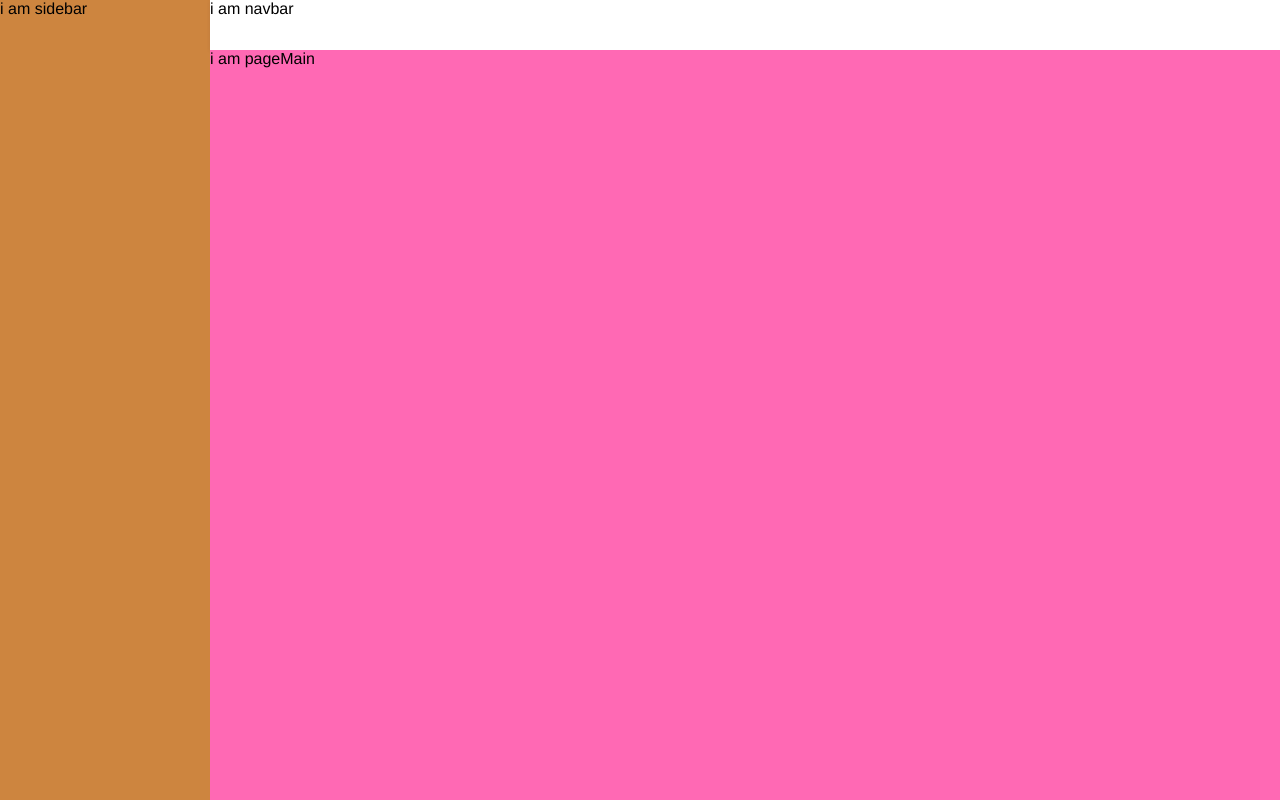
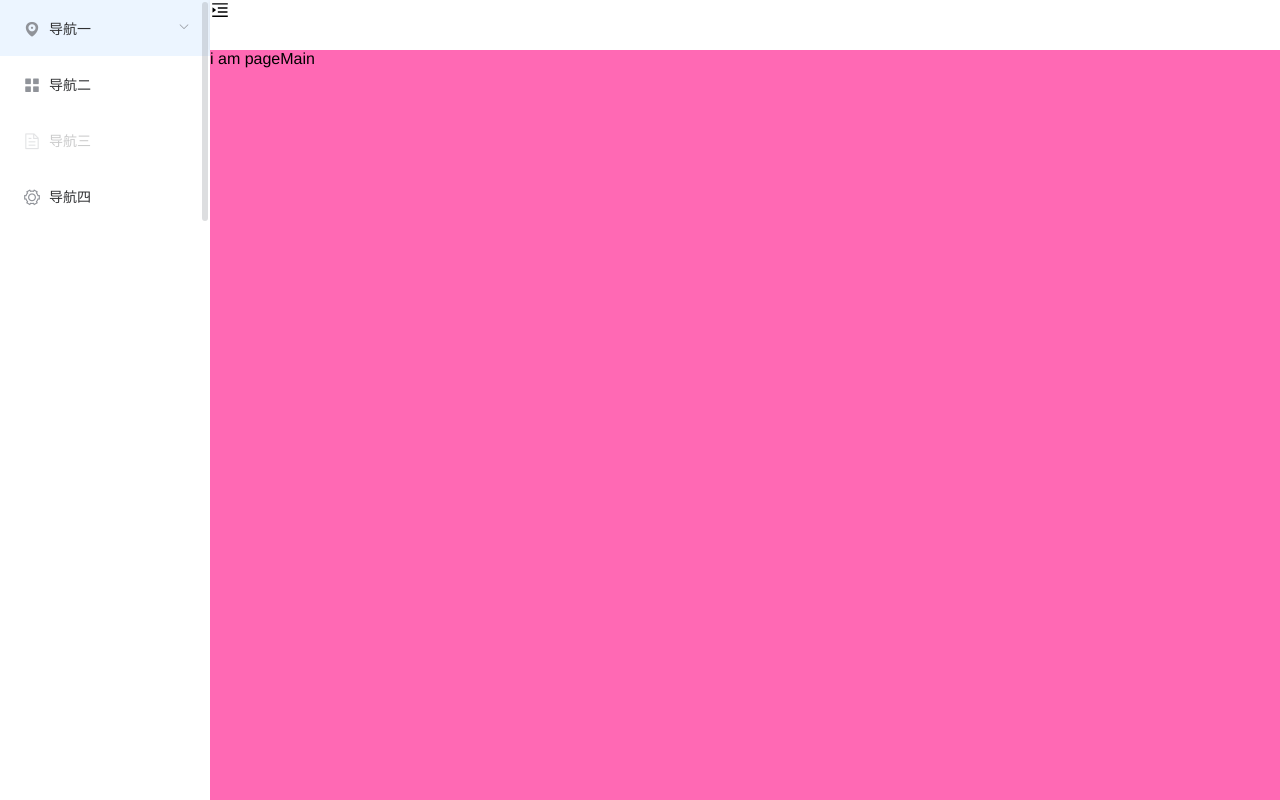
Before and after one commit to razzh7/vue-admin-webapp, a Vue app: page / in a window 1280 px wide. Built offline with nearby package versions, Linux system fonts and the light colour scheme; no server answers.

Commit message:
add:菜单栏收缩

```diff
--- /dev/null
+++ b/src/components/Hamburger/index.vue
@@ -0,0 +1,43 @@
+<template>
+  <div class="hamburger-container" @click="toggleClick">
+    <svg
+      class="hamburger"
+      :class="{ 'isActive': isActive }"
+      viewBox="0 0 1024 1024"
+      xmlns="http://www.w3.org/2000/svg"
+      width="64"
+      height="64">
+      <path d="M408 442h480c4.4 0 8-3.6 8-8v-56c0-4.4-3.6-8-8-8H408c-4.4 0-8 3.6-8 8v56c0 4.4 3.6 8 8 8zm-8 204c0 4.4 3.6 8 8 8h480c4.4 0 8-3.6 8-8v-56c0-4.4-3.6-8-8-8H408c-4.4 0-8 3.6-8 8v56zm504-486H120c-4.4 0-8 3.6-8 8v56c0 4.4 3.6 8 8 8h784c4.4 0 8-3.6 8-8v-56c0-4.4-3.6-8-8-8zm0 632H120c-4.4 0-8 3.6-8 8v56c0 4.4 3.6 8 8 8h784c4.4 0 8-3.6 8-8v-56c0-4.4-3.6-8-8-8zM142.4 642.1L298.7 519a8.84 8.84 0 0 0 0-13.9L142.4 381.9c-5.8-4.6-14.4-.5-14.4 6.9v246.3a8.9 8.9 0 0 0 14.4 7z"/>
+    </svg>
+  </div>
+</template>
+
+<script>
+export default {
+  name: 'Hamburger',
+  props: {
+    isActive: {
+      type: Boolean,
+      default: false
+    }
+  },
+  methods: {
+    toggleClick() {
+      this.$emit('toggleClick')
+    }
+  }
+
+};
+</script>
+
+<style lang="scss" scoped>
+.hamburger {
+  display: inline-block;
+  vertical-align: middle;
+  width: 20px;
+  height: 20px;
+  &.isActive {
+    transform: rotate(180deg);
+  }
+}
+</style>
--- a/src/layout/components/Navbar/index.vue
+++ b/src/layout/components/Navbar/index.vue
@@ -1,10 +1,24 @@
 <template>
-  <div class="navbar">i am navbar</div>
+  <div class="navbar">
+    <hamburger @toggleClick="toggleClick" :is-active="sidebar.open"/>
+  </div>
 </template>
 
 <script>
+import Hamburger from "@/components/Hamburger"
+import { mapGetters } from "vuex"
 export default {
-
+  components: {
+    Hamburger
+  },
+  computed: {
+    ...mapGetters(['sidebar'])
+  },
+  methods: {
+    toggleClick() {
+      this.$store.dispatch('app/toggleSideBar');
+    }
+  }
 }
 </script>
 
--- a/src/layout/components/Sidebar/index.vue
+++ b/src/layout/components/Sidebar/index.vue
@@ -1,13 +1,74 @@
 <template>
-  <div>i am sidebar</div>
+  <div>
+    <el-scrollbar class="scrollbar-wrapper">
+      <el-menu
+        class="el-menu-vertical-demo"
+        @open="handleOpen"
+        @close="handleClose"
+        :collapse="isCollapse"
+        :collapse-transition="false"
+        mode="vertical"
+      >
+        <el-submenu index="1">
+          <template slot="title">
+            <i class="el-icon-location"></i>
+            <span slot="title">导航一</span>
+          </template>
+          <el-menu-item-group>
+            <span slot="title">分组一</span>
+            <el-menu-item index="1-1">选项1</el-menu-item>
+            <el-menu-item index="1-2">选项2</el-menu-item>
+          </el-menu-item-group>
+          <el-menu-item-group title="分组2">
+            <el-menu-item index="1-3">选项3</el-menu-item>
+          </el-menu-item-group>
+          <el-submenu index="1-4">
+            <span slot="title">选项4</span>
+            <el-menu-item index="1-4-1">选项1</el-menu-item>
+          </el-submenu>
+        </el-submenu>
+        <el-menu-item index="2">
+          <i class="el-icon-menu"></i>
+          <span slot="title">导航二</span>
+        </el-menu-item>
+        <el-menu-item index="3" disabled>
+          <i class="el-icon-document"></i>
+          <span slot="title">导航三</span>
+        </el-menu-item>
+        <el-menu-item index="4">
+          <i class="el-icon-setting"></i>
+          <span slot="title">导航四</span>
+        </el-menu-item>
+      </el-menu>
+    </el-scrollbar>
+  </div>
 </template>
 
 <script>
+import { mapGetters } from "vuex";
 export default {
-
-}
+  data() {
+    return {};
+  },
+  computed: {
+    ...mapGetters(['sidebar']),
+    isCollapse() {
+      return !this.sidebar.opened;
+    },
+  },
+  methods: {
+    handleOpen(key, keyPath) {
+      console.log(key, keyPath);
+    },
+    handleClose(key, keyPath) {
+      console.log(key, keyPath);
+    },
+  },
+};
 </script>
 
 <style>
-
+.scrollbar-wrapper {
+    overflow-x: hidden !important;
+  }
 </style>
--- a/src/layout/index.vue
+++ b/src/layout/index.vue
@@ -1,5 +1,5 @@
 <template>
-  <div class="app-wrapper">
+  <div class="app-wrapper" :class="classObj">
     <sidebar class="sidebar-container" />
     <div class="main-container">
       <navbar />
@@ -10,13 +10,23 @@
 
 <script>
 import { Navbar, Sidebar, PageMain } from "./components"
+import { mapGetters } from "vuex"
 export default {
   name: 'Layout',
   components: {
     Navbar,
     Sidebar,
     PageMain
+  },
+  computed: {
+    ...mapGetters(['sidebar']),
+    classObj() {
+      return {
+        hideSidebar: !this.sidebar.opened
+      }
+    }
   }
+
 }
 </script>
 
--- /dev/null
+++ b/src/layout/mixin/ResizeHandler.js
@@ -0,0 +1,4 @@
+import store from "@/store"
+
+const WIDTH = 992;
+const { body } = document;
--- a/src/store/getters.js
+++ b/src/store/getters.js
@@ -1,6 +1,7 @@
 const getters = {
     token: state => state.user.token,
-    avatar: state => state.user.avatar
+    avatar: state => state.user.avatar,
+    sidebar: state => state.app.sidebar
 }
 
 export default getters;
--- /dev/null
+++ b/src/store/modules/app.js
@@ -0,0 +1,30 @@
+const state = {
+  sidebar: {
+    opened: localStorage.getItem('opened') ? !!+localStorage.getItem('opened') : true // !!转化数字为布尔值(首次没有local值使用true意思更加符合open的意思)
+  }
+}
+
+const mutations = {
+  TOGGLE_SIDEBAR(state) {
+    state.sidebar.opened = !state.sidebar.opened
+    // 若存在，open，设置open为1，反之设置0
+    if(state.sidebar.opened) {
+      localStorage.setItem('opened', 1)
+    } else {
+      localStorage.setItem('opened', 0)
+    }
+  }
+}
+
+const actions = {
+  toggleSideBar({ commit }) {
+    commit('TOGGLE_SIDEBAR')
+  }
+}
+
+export default {
+  namespaced: true,
+  state,
+  mutations,
+  actions
+}
--- a/src/styles/layout.scss
+++ b/src/styles/layout.scss
@@ -1,19 +1,56 @@
 #app {
 
-  .sidebar-container {
+  .sidebar-container { // 菜单栏
+    transition: width .28s;
     position: fixed;
     top: 0;
     left: 0;
     bottom: 0;
     width: $sideBarWidth;
     min-height: 100%;
-    background-color: peru;
+    // background-color: peru;
+    // reset elementUi style
+    .el-menu {
+      width: 100%;
+      border: none;
+    }
+    // .el-submenu__title {
+    //   padding: 0 !important;
+    // }
+    // .el-tooltip {
+    //   padding:  0 !important;
+    // }
   }
 
-  .main-container {
+  .main-container {  // 内容主体
+    transition: margin-left .28s;
     position: relative;
     margin-left: $sideBarWidth;
     min-height: 100%;
     background-color: pink;
   }
+
+  .hideSidebar {   // 收缩sidebar
+    .sidebar-container {
+      width: 54px !important;
+    }
+    .main-container {
+      margin-left: 54px !important;
+    }
+  }
+
+  .mobile {
+    .main-container {
+      margin-left: 0;
+    }
+    .sidebar-container {
+      transition: width .28s;
+      width: $sideBarWidth;
+    }
+    .hideSidebar {
+      &.sidebar-container {
+        transform: translate3d(-$sideBarWidth, 0, 0);
+      }
+    }
+  }
 }
```
Also changed, not shown: src/plugins/element.js (+15 -1 lines).
